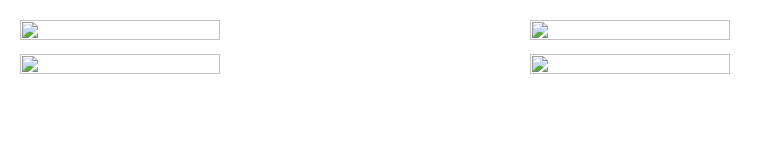
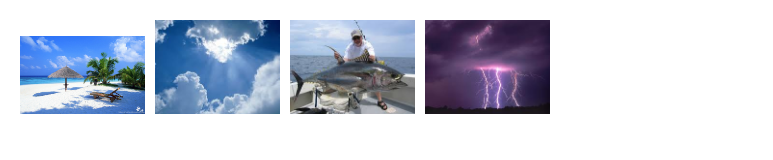
Before and after one commit to chromator/html5-knowhow, a plain HTML site: page jQuery-Mobile/7Jan/Set2/exercise.html in a window 1280 px wide. Shown: the whole page, without its empty margins (0-773 px from the left). Drawn offline with Linux system fonts and the light colour scheme.

Commit message:
Some additional files.

```diff
--- a/jQuery-Mobile/7Jan/Set2/Prg9.html
+++ b/jQuery-Mobile/7Jan/Set2/exercise.html
@@ -7,30 +7,32 @@
     <script type="text/javascript" src="jquery-1.10.1.js"></script>
     <script type="text/javascript" src="jquery.mobile-1.3.1.js"></script>
     <style>
-        .smallImage { height: 40%; width: 40%; padding: 5px}
+        .smallImage { height: 10%; width: 10%; padding: 5px}
     </style>
     <script>
+		var mouseHandlerSet = false;
         $(document).bind("pageinit", function () {
 
-            var data = ["beach.png", "clouds.png", "fishing.png", "storms.png"];
+            var data = ["beach.jpg", "clouds.jpg", "fishing.jpg", "storms.jpg"];
 
             for (var i = 0; i < data.length; i++) {
                 $("<img>").addClass("smallImage").attr("src",
                     data[i]).appendTo("#contentHolder");
             }
 
-            $("#contentHolder img").bind("tap", function (e) {
+            $("#contentHolder img").bind("mouseenter", function (e) {
                 var maxHeight = $(window).height() - 10 + "px";
                 $("#LgImage").attr("src", e.target.src).css("max-height", maxHeight);
                 $("#popup").popup("open");
             });
+
         });
     </script>
 </head>
 <body>
     <div id="page1" data-role="page" data-theme="d">
         <div id="contentHolder" data-role="content"></div>
-        <div id="popup" data-role="popup">
+        <div id="popup" data-role="content" data-position-to="window">
             <img id="LgImage" class="zoomImg" src="" />
         </div>
     </div>
```
Also changed, not shown: jQuery-Mobile/7Jan/Set2/beach.jpg (added), jQuery-Mobile/7Jan/Set2/clouds.jpg (added), jQuery-Mobile/7Jan/Set2/fishing.jpg (added), jQuery-Mobile/7Jan/Set2/storms.jpg (added).
